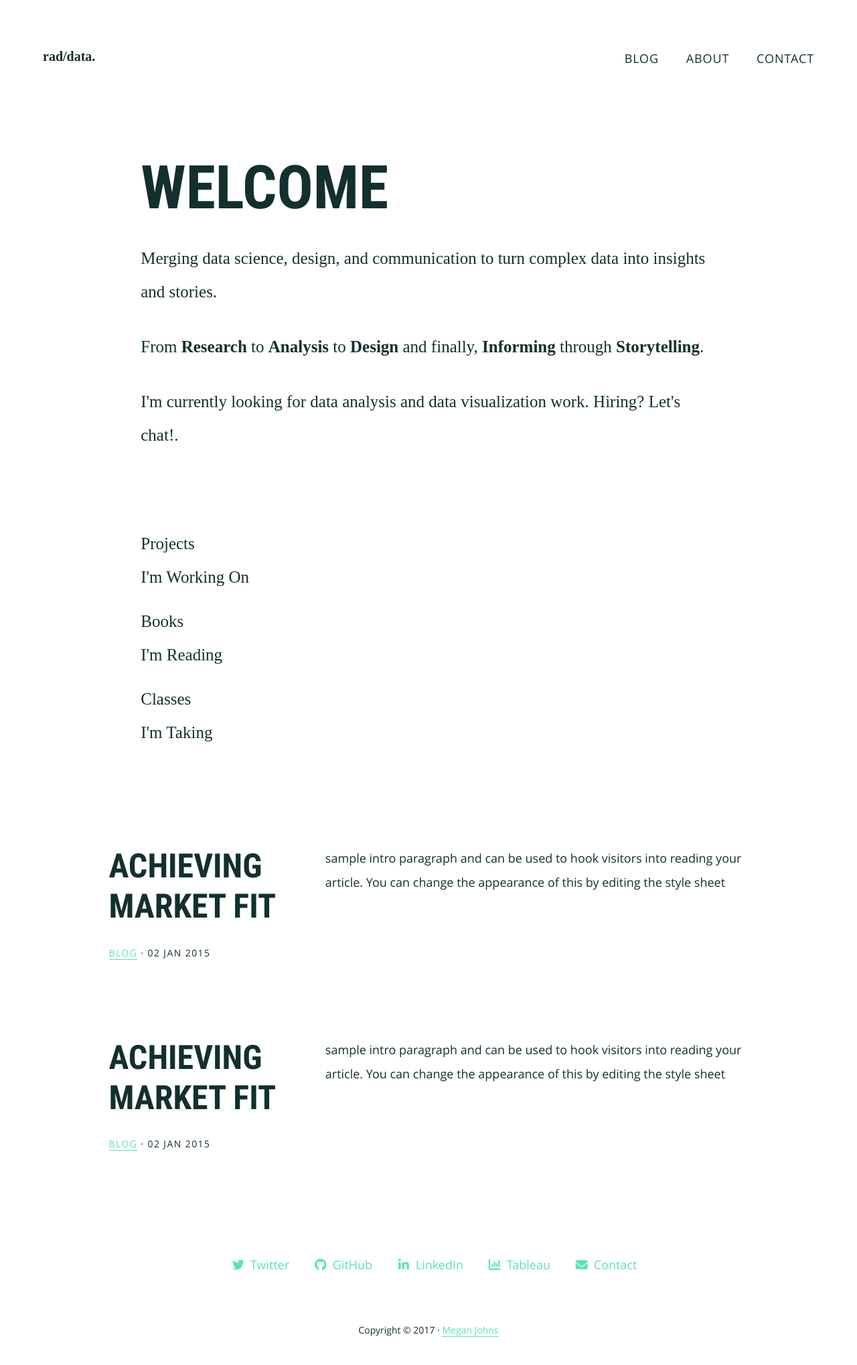
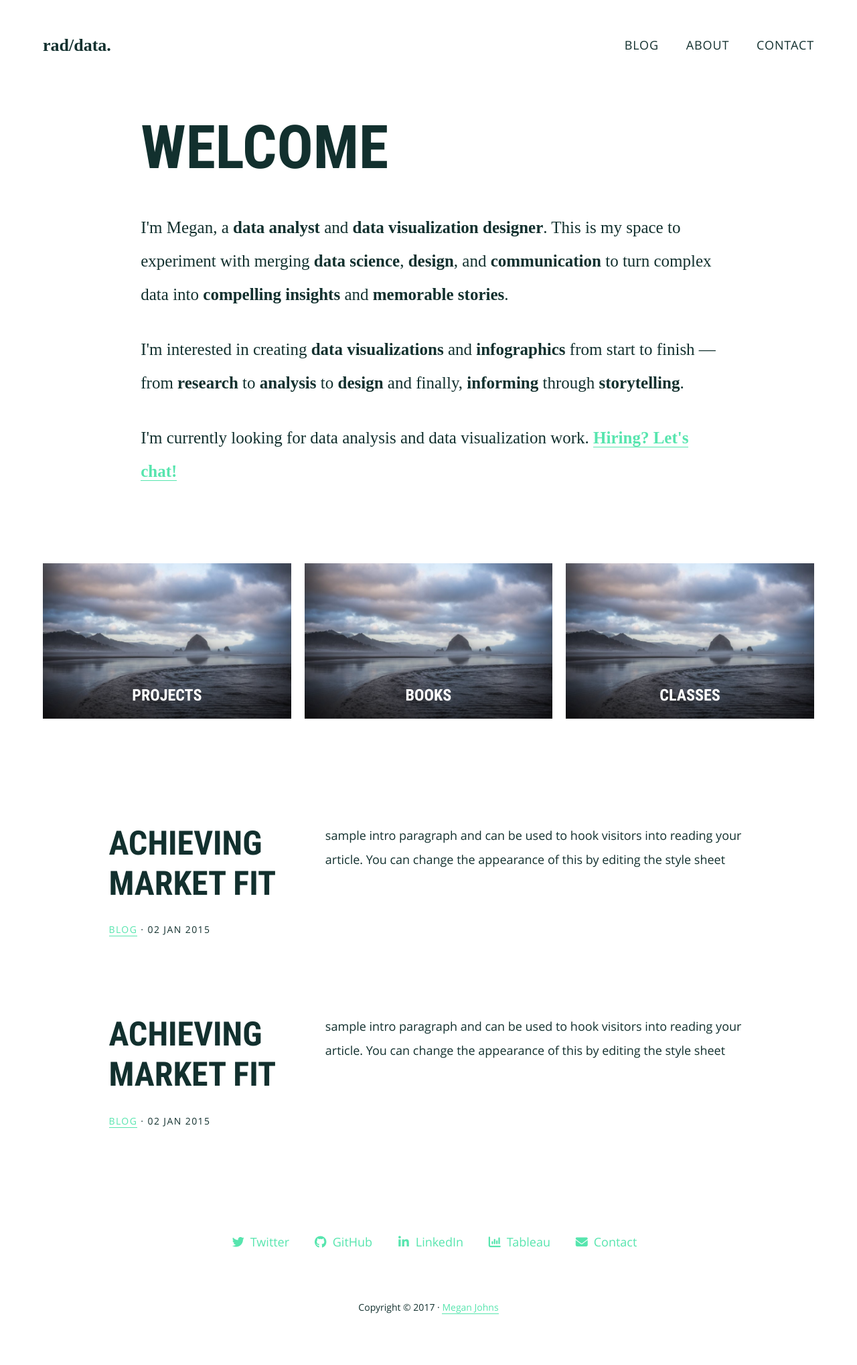
Before and after one commit to memjoh/mmjohns.github.io, a Jekyll site: the page built from index.html, in a window 1280 px wide. Shown: the whole page at 67% size. Built offline with Jekyll 4.4.1, drawn with Linux system fonts in a browser that asks for light colours; nearby versions of some CDN libraries; some web fonts are replaced; after the commit the page ends 2004 px from its top, so only the background shows below that.

Commit message:
home-page
home page updates

```diff
--- a/css/main.css
+++ b/css/main.css
@@ -178,6 +178,7 @@ h5 {
 
 h1, .front-page-1 .widget-title {
 	font-size: 40px;
+    margin-bottom: 40px;
 }
 
 h2 {
@@ -759,7 +760,7 @@ img.alignright.entry-image {
 }
 
 .site-title {
-	font-size: 20px;
+	font-size: 26px;
 	font-weight: 900;
 	line-height: 1.2;
 	margin: 0 auto;
@@ -773,10 +774,6 @@ img.alignright.entry-image {
 }
 
 @media only screen and (min-width: 800px) {
-
-	.site-header {
-		padding: 60px 0 50px;
-	}
 
 	.title-area {
 		margin-top: 12px;
--- a/css/style-front.css
+++ b/css/style-front.css
@@ -62,7 +62,7 @@
  * ========================================================================== */
 
 .front-page-1 {
-	margin: 60px auto 0;
+	margin: 30px auto 0;
 }
 
 
--- a/index.html
+++ b/index.html
@@ -8,24 +8,45 @@ title: "Homepage"
 		<section class="widget">
 			<h3 class="widget-title">Welcome</h3>
 			<div class="textwidget intro">
-				<p>Merging data science, design, and communication to turn complex data into insights and stories.</p>
-				<p>From <b>Research</b> to <b>Analysis</b> to <b>Design</b> and finally, <b>Informing</b> through <b>Storytelling</b>.</p>
-				<p>I'm currently looking for data analysis and data visualization work. Hiring? Let's chat!</b>.</p>
+				<p>I'm Megan, a <b>data analyst</b> and <b>data visualization designer</b>. This is my space to experiment with merging <b>data science</b>, <b>design</b>, and <b>communication</b> to turn complex data into <b>compelling insights</b> and <b>memorable stories</b>.</p>
+				<p>I'm interested in creating <b>data visualizations</b> and <b>infographics</b> from start to finish — from <b>research</b> to <b>analysis</b> to <b>design</b> and finally, <b>informing</b> through <b>storytelling</b>.</p>
+				<p>I'm currently looking for data analysis and data visualization work. <b><a href="/contact">Hiring? Let's chat!</a></b></p>
 			</div>
 		</section>
 	</div></div>
 </div>
 
 <div class="front-page-2">
-	<div class="wrap"><div class="three-fourths only widget-area">
-		<section class="widget">
-			<div class="textwidget intro">
-				<ul class="menu">
-					<li class="menu-item">Projects <br />I'm Working On</li>
-					<li class="menu-item">Books <br /> I'm Reading</li>
-					<li class="menu-item">Classes <br /> I'm Taking</li>
-				</ul>
-			</div>
+	<div class="wrap"><div class="flexible-widgets widget-area widget-thirds">
+		<section class="widget featured-content">
+			<div class="widget-wrap"><article class="page entry">
+				<a href="" class="aligncenter" aria-hidden="true">
+					<img width="800" height="500" src="img/demo-2-800x500.jpg" class="entry-image attachment-page" alt="About" itemprop="image">
+				</a>
+				<header class="entry-header"><h4 class="entry-title">
+					<a href="https://maker.designbybloom.co/about/">Projects</a>
+				</h4></header>
+			</article></div>
+		</section>
+		<section class="widget featured-content">
+			<div class="widget-wrap"><article class="page entry">
+				<a href="" class="aligncenter" aria-hidden="true">
+					<img width="800" height="500" src="img/demo-2-800x500.jpg" class="entry-image attachment-page" alt="About" itemprop="image">
+				</a>
+				<header class="entry-header"><h4 class="entry-title">
+					<a href="https://maker.designbybloom.co/about/">Books</a>
+				</h4></header>
+			</article></div>
+		</section>
+		<section class="widget featured-content">
+			<div class="widget-wrap"><article class="page entry">
+				<a href="" class="aligncenter" aria-hidden="true">
+					<img width="800" height="500" src="img/demo-2-800x500.jpg" class="entry-image attachment-page" alt="About" itemprop="image">
+				</a>
+				<header class="entry-header"><h4 class="entry-title">
+					<a href="https://maker.designbybloom.co/about/">Classes</a>
+				</h4></header>
+			</article></div>
 		</section>
 	</div></div>
 </div>
```
Also changed, not shown: 3 other files.
